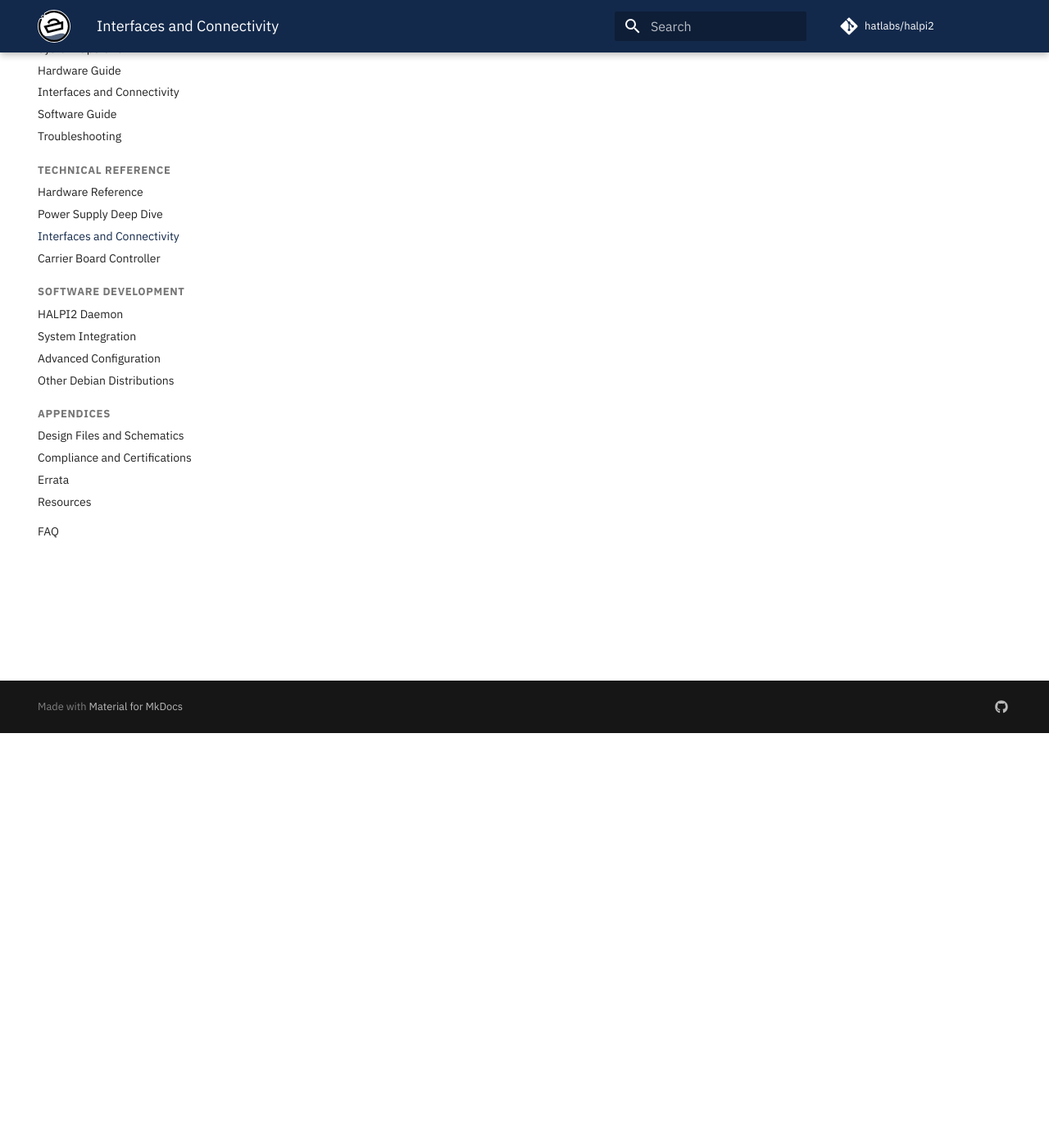
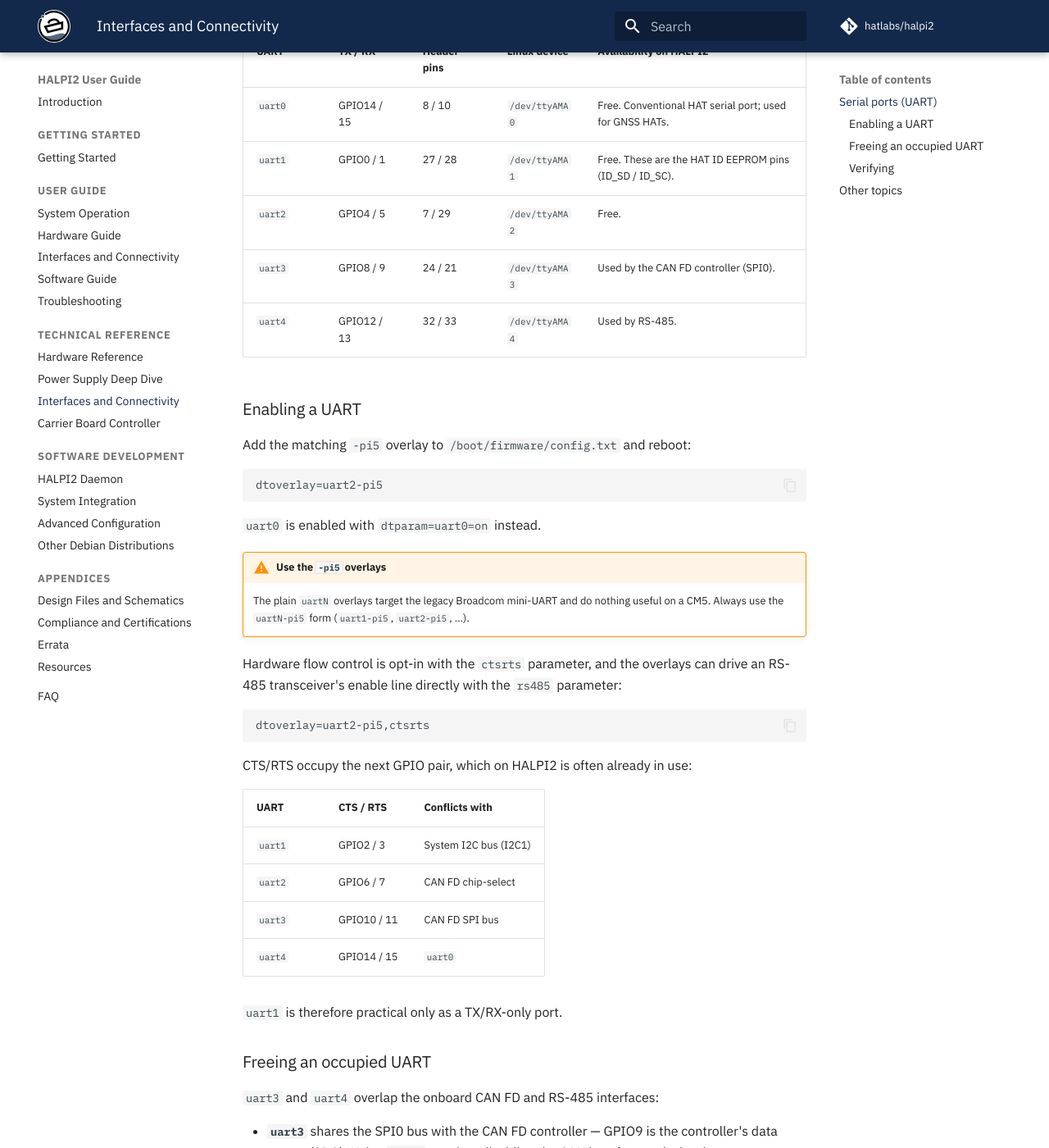
Before and after one commit to hatlabs/halpi2, an MkDocs documentation site: the page built from docs/technical-reference/interfaces.md, in a window 1280 px wide and 1400 px high, scrolled down 506 px. Shown: the whole window at 82% size. Built offline with MkDocs 1.6.1 and Material for MkDocs 9.7.7, drawn with Linux system fonts in a browser that asks for light colours; comment, search, counter and statistics services are not loaded; some of the changed text lies outside the part shown.

Commit message:
docs(interfaces): document UART configuration
Fill in the technical-reference Interfaces page with a Serial ports (UART)
section: the uart0-uart4 to GPIO/header-pin/ttyAMA map, -pi5 overlay enable
steps (with a warning against the legacy Broadcom uartN overlays), CTS/RTS
conflict table, and how to free uart3 (CAN) and uart4 (RS-485).

Co-Authored-By: Claude Opus 4.8 (1M context) <noreply@anthropic.com>

````diff
--- a/docs/technical-reference/interfaces.md
+++ b/docs/technical-reference/interfaces.md
@@ -1,8 +1,89 @@
 # Interfaces and Connectivity
 
+This page documents how the CM5's interfaces are exposed on the HALPI2 carrier
+board. For everyday use of the built-in CAN FD and RS-485 ports, see the
+[Interfaces and Connectivity](../user-guide/interfaces.md) user guide.
+
+## Serial ports (UART)
+
+The Compute Module 5 reaches the 40-pin header through its RP1 I/O controller,
+which exposes five UARTs (`uart0`–`uart4`). Each UART is wired to one fixed GPIO
+pair — unlike earlier Pi models, the pins cannot be remapped. The login console
+is a separate dedicated debug UART (`/dev/ttyAMA10`) and is not one of these.
+
+| UART | TX / RX | Header pins | Linux device | Availability on HALPI2 |
+|:-----|:--------|:------------|:-------------|:-----------------------|
+| `uart0` | GPIO14 / 15 | 8 / 10 | `/dev/ttyAMA0` | Free. Conventional HAT serial port; used for GNSS HATs. |
+| `uart1` | GPIO0 / 1 | 27 / 28 | `/dev/ttyAMA1` | Free. These are the HAT ID EEPROM pins (ID_SD / ID_SC). |
+| `uart2` | GPIO4 / 5 | 7 / 29 | `/dev/ttyAMA2` | Free. |
+| `uart3` | GPIO8 / 9 | 24 / 21 | `/dev/ttyAMA3` | Used by the CAN FD controller (SPI0). |
+| `uart4` | GPIO12 / 13 | 32 / 33 | `/dev/ttyAMA4` | Used by RS-485. |
+
+### Enabling a UART
+
+Add the matching `-pi5` overlay to `/boot/firmware/config.txt` and reboot:
+
+```
+dtoverlay=uart2-pi5
+```
+
+`uart0` is enabled with `dtparam=uart0=on` instead.
+
+!!! warning "Use the `-pi5` overlays"
+    The plain `uartN` overlays target the legacy Broadcom mini-UART and do
+    nothing useful on a CM5. Always use the `uartN-pi5` form (`uart1-pi5`,
+    `uart2-pi5`, …).
+
+Hardware flow control is opt-in with the `ctsrts` parameter, and the overlays can
+drive an RS-485 transceiver's enable line directly with the `rs485` parameter:
+
+```
+dtoverlay=uart2-pi5,ctsrts
+```
+
+CTS/RTS occupy the next GPIO pair, which on HALPI2 is often already in use:
+
+| UART | CTS / RTS | Conflicts with |
+|:-----|:----------|:---------------|
+| `uart1` | GPIO2 / 3 | System I2C bus (I2C1) |
+| `uart2` | GPIO6 / 7 | CAN FD chip-select |
+| `uart3` | GPIO10 / 11 | CAN FD SPI bus |
+| `uart4` | GPIO14 / 15 | `uart0` |
+
+`uart1` is therefore practical only as a TX/RX-only port.
+
+### Freeing an occupied UART
+
+`uart3` and `uart4` overlap the onboard CAN FD and RS-485 interfaces:
+
+- **`uart3`** shares the SPI0 bus with the CAN FD controller — GPIO9 is the
+  controller's data output (SDO). Using `uart3` requires disabling the CAN
+  interface and a hardware modification, and is not supported on the standard
+  board.
+- **`uart4`** is the RS-485 port. Removing the board's RX-enable jumper
+  disconnects the RS-485 receiver from GPIO13, freeing `uart4` for general use.
+  RS-485 is then unavailable.
+
+See [Disabling built-in interfaces](../user-guide/hardware.md#using-hats) for the
+hardware steps.
+
+### Verifying
+
+After rebooting, confirm the device node exists and the pins carry the expected
+function:
+
+```
+ls /dev/ttyAMA*
+pinctrl funcs | grep -iE 'txd|rxd'
+pinctrl 4 5
+```
+
+The selected pins should report their UART function (`a2` for `uart1`–`uart4`,
+`a4` for `uart0`).
+
+## Other topics
+
 - NMEA 2000 implementation details
-- NMEA 0183 (RS-485) configuration
 - USB 3.0 specifications and power management
 - Ethernet and networking
-- GPIO and expansion options
 - M.2 NVMe storage requirements
````
